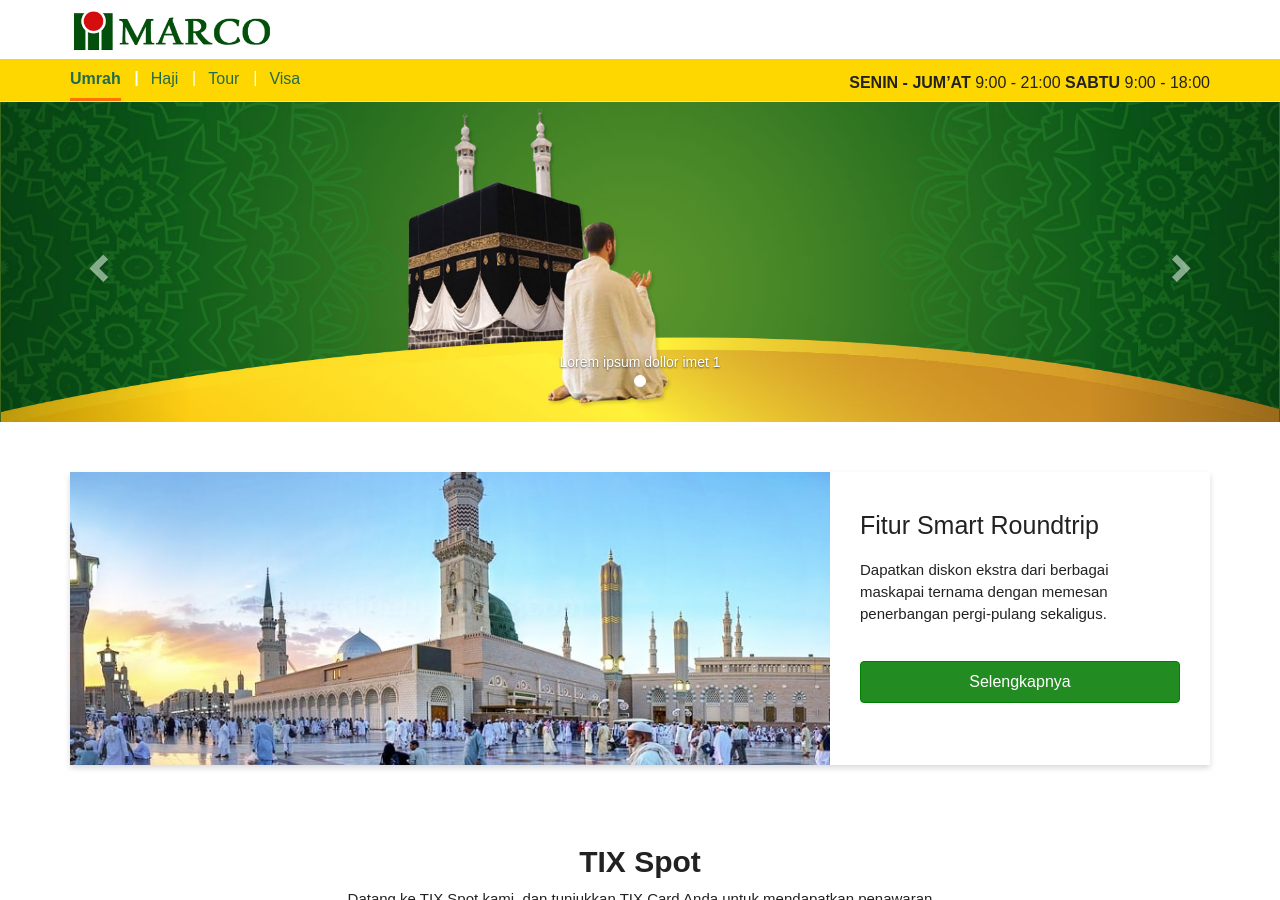
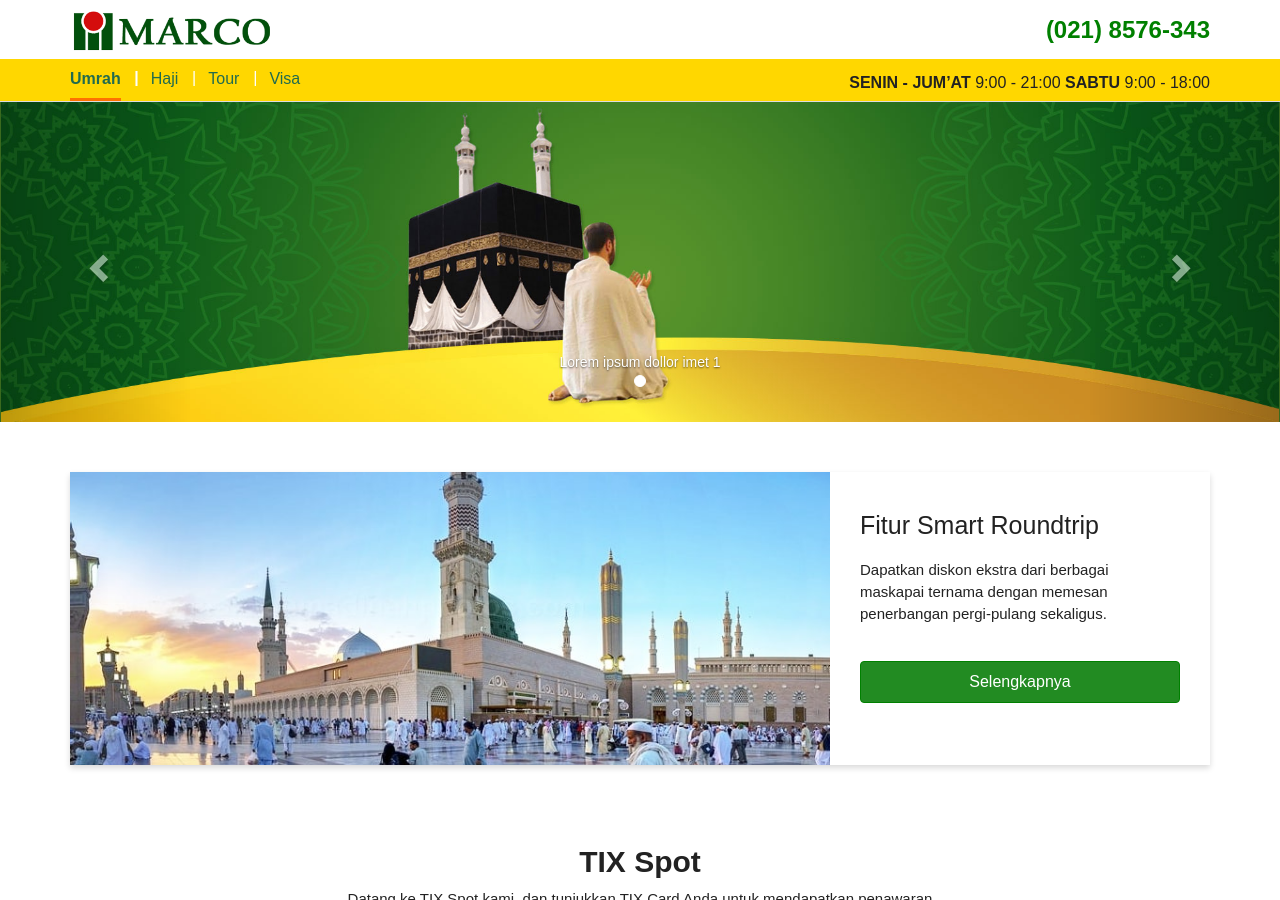
Before and after one commit to kemtol/marco, a Jekyll site: the page built from index.html, in a window 1280 px wide and 900 px high. Built offline with Jekyll 4.4.1, drawn with Linux system fonts in a browser that asks for light colours; nearby versions of some CDN libraries; some web fonts are replaced; library files that are not in the unit come from our copies.

Commit message:
Update default.html

```diff
--- a/_layouts/default.html
+++ b/_layouts/default.html
@@ -22,8 +22,11 @@
     <header style="margin-top: 0px;">
 		<div class="container">
 			<nav class="navbar navbar-default">
-				<div class="navbar-header">
+				<div class="navbar-header pull-left">
 					<a class="navbar-brand tematic" href="https://www.tiket.com/"><img src="{{site.baseurl}}/images/marco-umrah-haji-logo.png" height="90%" /></a>
+				</div>
+				<div class="navbar-header pull-right">
+					<a class="navbar-brand tematic" href="https://www.tiket.com/" style="font-weight: bold;    font-size: 24px;    color: green;    line-height: normal;    height: auto;    margin-top: 16px;">(021) 8576-343</a>
 				</div>
 			</nav>
 		</div>
```
